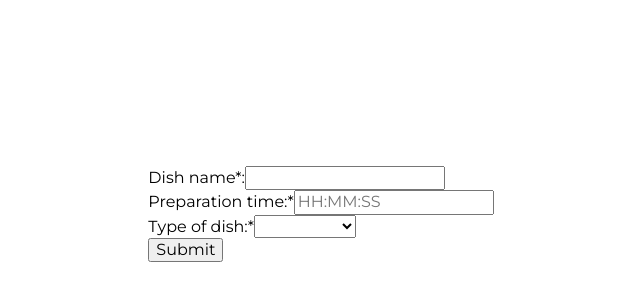
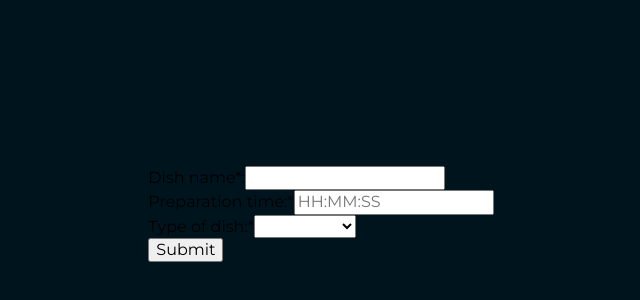
Before and after one commit to galerafrontend/dish-form-app, a React (Create React App) app: page / in a window 1280 px wide. Shown: the part 186-486 px from the top of the page, without its empty margins (319-959 px from the left). Built offline with nearby package versions, Linux system fonts and the light colour scheme.

Commit message:
background color added to GlobalStyle

```diff
--- a/src/core/GlobalStyle.js
+++ b/src/core/GlobalStyle.js
@@ -9,7 +9,8 @@ export const GlobalStyle = createGlobalStyle`
   box-sizing: inherit;
 }
 
-#root {
+body {
   font-family: 'Montserrat', sans-serif;
+  background-color: ${({ theme }) => theme.colors.swamp};
 }
 `;
```
